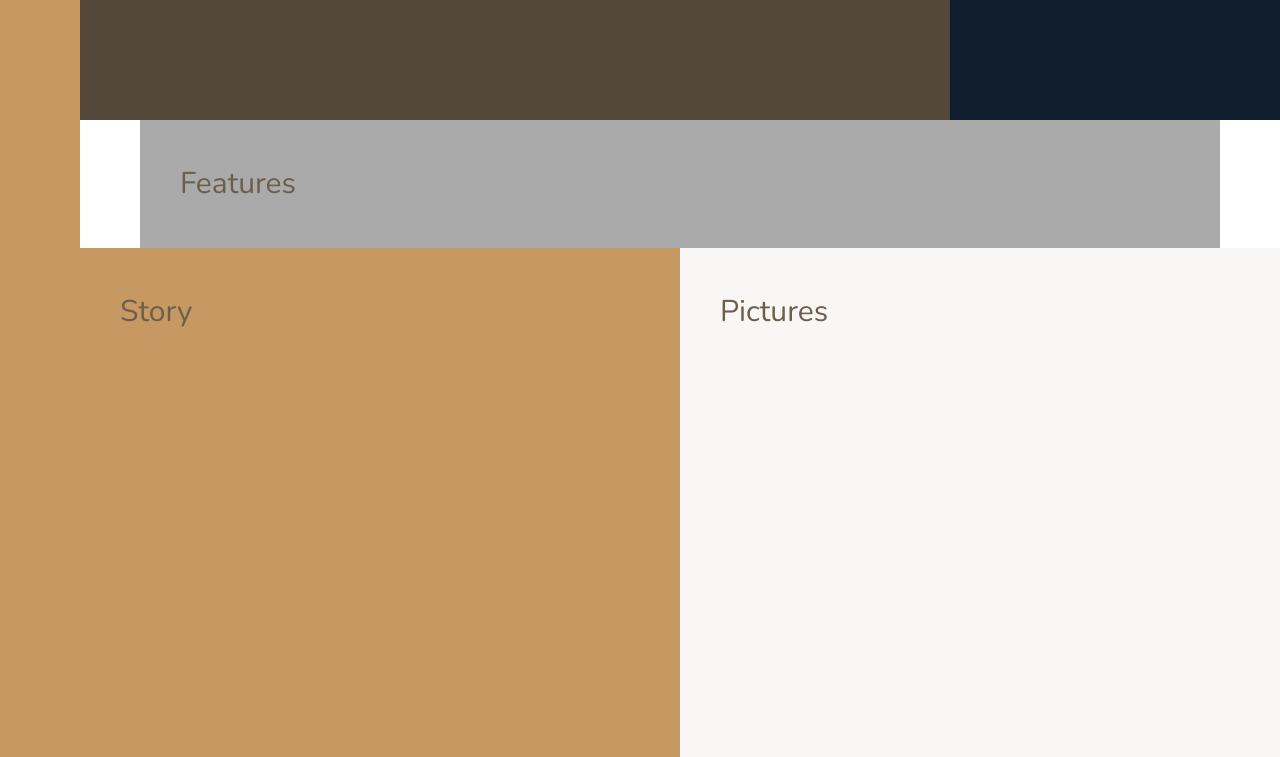
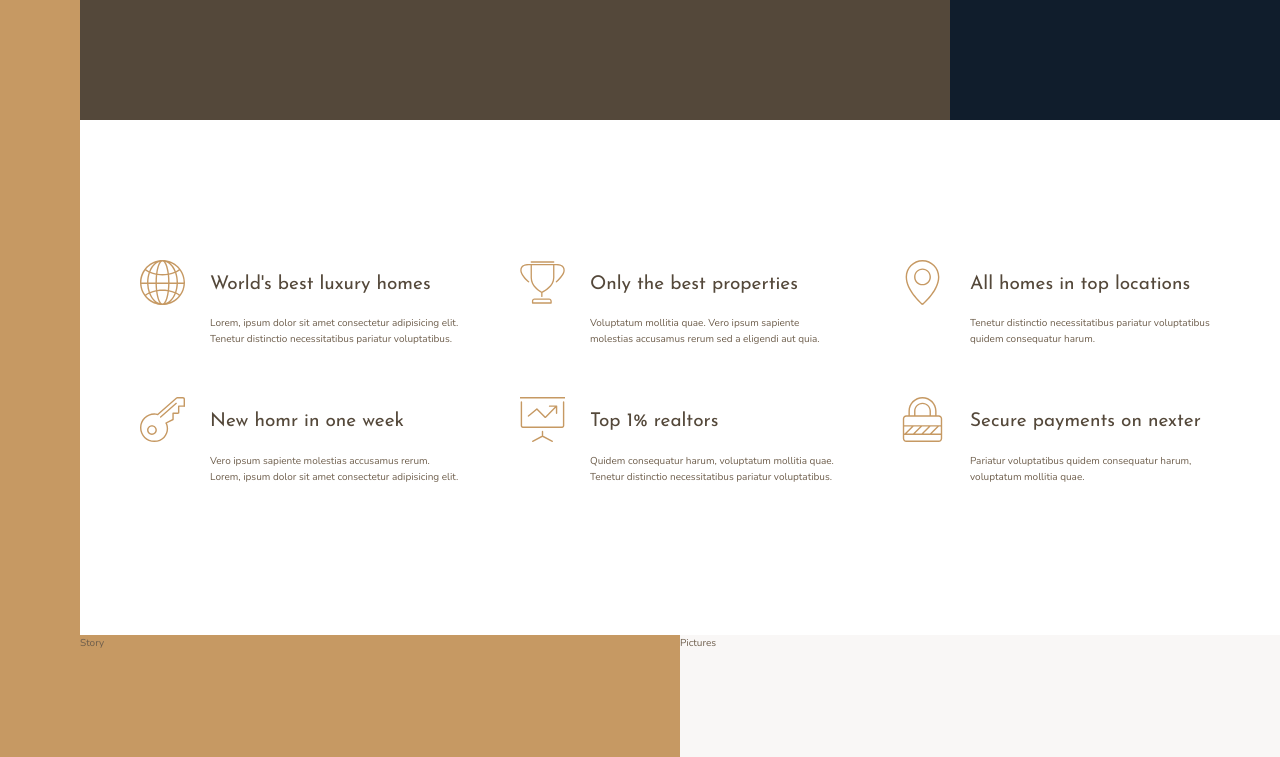
Before and after one commit to DamienAmbient/css-grid, a website: page index.html in a window 1280 px wide. Shown: the part 520-1277 px from the top of the page. Drawn offline with nearby package versions, Linux system fonts and the light colour scheme.

Commit message:
features

```diff
--- a/index.html
+++ b/index.html
@@ -27,7 +27,59 @@
     </div>
 
     <section class="features">
-        Features
+        <div class="feature">
+            <svg class="feature__icon">
+                <use xlink:href="img/sprite.svg#icon-global"></use>
+            </svg>
+            <h4 class="heading-4 heading-4--dark">World's best luxury homes</h4>
+            <p class="Feature__text">Lorem, ipsum dolor sit amet consectetur adipisicing elit. Tenetur distinctio
+                necessitatibus pariatur voluptatibus.</p>
+        </div>
+
+        <div class="feature">
+            <svg class="feature__icon">
+                <use xlink:href="img/sprite.svg#icon-trophy"></use>
+            </svg>
+            <h4 class="heading-4 heading-4--dark">Only the best properties</h4>
+            <p class="Feature__text">Voluptatum mollitia quae. Vero ipsum sapiente molestias accusamus rerum sed a
+                eligendi aut quia.</p>
+        </div>
+
+        <div class="feature">
+            <svg class="feature__icon">
+                <use xlink:href="img/sprite.svg#icon-map-pin"></use>
+            </svg>
+            <h4 class="heading-4 heading-4--dark">All homes in top locations</h4>
+            <p class="Feature__text">Tenetur distinctio necessitatibus pariatur voluptatibus quidem consequatur harum.
+            </p>
+        </div>
+
+        <div class="feature">
+            <svg class="feature__icon">
+                <use xlink:href="img/sprite.svg#icon-key"></use>
+            </svg>
+            <h4 class="heading-4 heading-4--dark">New homr in one week</h4>
+            <p class="Feature__text">Vero ipsum sapiente molestias accusamus rerum. Lorem, ipsum dolor sit amet
+                consectetur adipisicing elit.</p>
+        </div>
+
+        <div class="feature">
+            <svg class="feature__icon">
+                <use xlink:href="img/sprite.svg#icon-presentation"></use>
+            </svg>
+            <h4 class="heading-4 heading-4--dark">Top 1% realtors</h4>
+            <p class="Feature__text">Quidem consequatur harum, voluptatum mollitia quae. Tenetur distinctio
+                necessitatibus pariatur voluptatibus.</p>
+        </div>
+
+        <div class="feature">
+            <svg class="feature__icon">
+                <use xlink:href="img/sprite.svg#icon-lock"></use>
+            </svg>
+            <h4 class="heading-4 heading-4--dark">Secure payments on nexter</h4>
+            <p class="Feature__text">Pariatur voluptatibus quidem consequatur harum, voluptatum mollitia quae.</p>
+        </div>
+
     </section>
 
     <div class="story__pictures">
--- a/sass/_base.scss
+++ b/sass/_base.scss
@@ -42,9 +42,4 @@ body {
     [center-start]
     repeat(8, [col-start] minmax(min-content, 14rem) [col-end])
     [center-end] minmax(6rem, 1fr) [full-end];
-
-  & > * {
-    padding: 4rem;
-    font-size: 3rem;
-  }
 }
--- a/sass/_features.scss
+++ b/sass/_features.scss
@@ -1,4 +1,30 @@
 .features {
-  background-color: $color-grey-light-2;
   grid-column: center-start/center-end;
+
+  margin: 15rem 0;
+
+  display: grid;
+  // grid-template-columns: repeat(3, 1fr);
+  grid-template-columns: repeat(auto-fit, minmax(25rem, 1fr));
+  gap: 6rem;
+  align-items: start;
 }
+
+.feature {
+  display: grid;
+  grid-template-columns: min-content 1fr;
+  grid-row-gap: 1.5rem;
+  grid-column-gap: 2.5rem;
+
+  &__icon {
+    fill: $color-primary;
+    width: 4.5rem;
+    height: 4.5rem;
+    grid-row: 1 / span 2;
+    transform: translateY(-1rem);
+  }
+
+  &__text {
+    font-size: 1.7rem;
+  }
+}
--- a/sass/_typography.scss
+++ b/sass/_typography.scss
@@ -0,0 +1,26 @@
+%heading {
+  font-family: $font-display;
+  font-weight: 400;
+}
+
+.heading-1 {
+  @extend %heading;
+}
+.heading-2 {
+  @extend %heading;
+}
+.heading-3 {
+  @extend %heading;
+}
+.heading-4 {
+  @extend %heading;
+  font-size: 1.9rem;
+
+  &--light {
+    color: $color-grey-light-1;
+  }
+
+  &--dark {
+    color: $color-grey-dark-1;
+  }
+}
```
Also changed, not shown: css/style.css.
